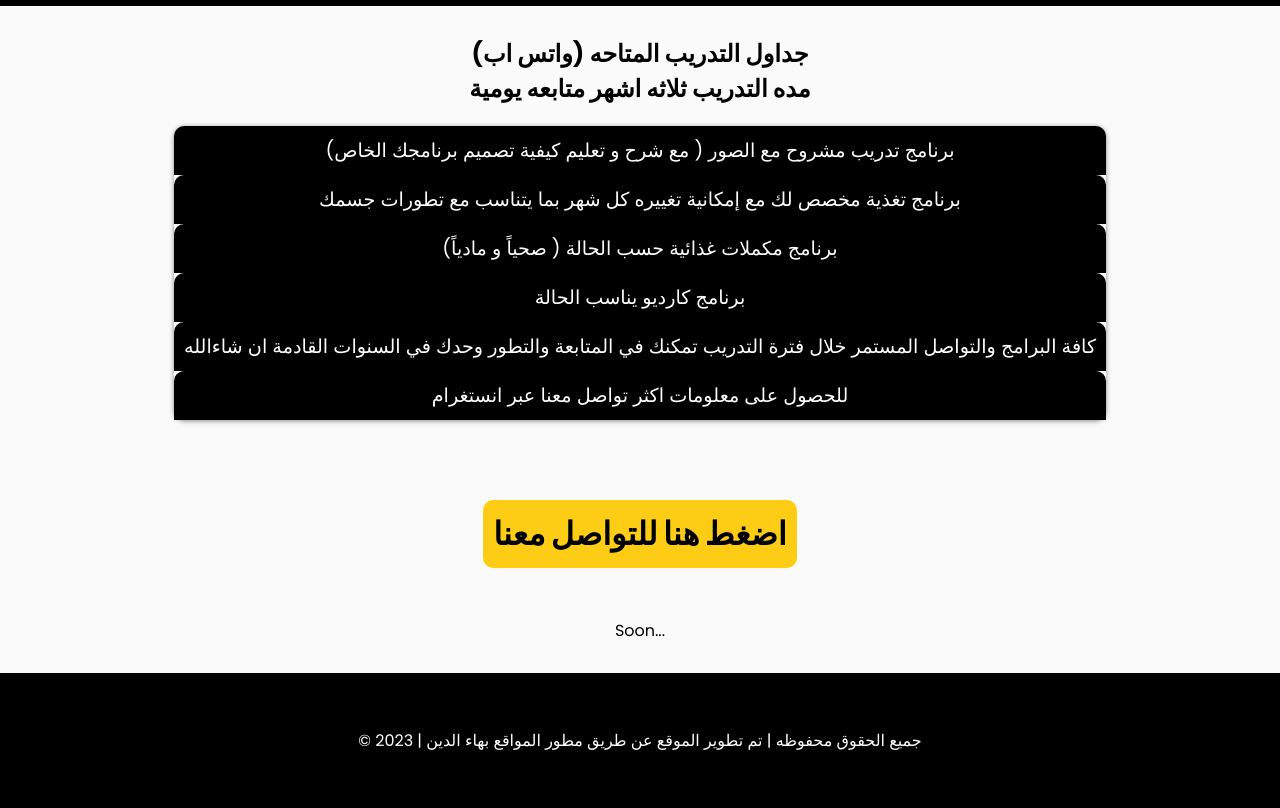
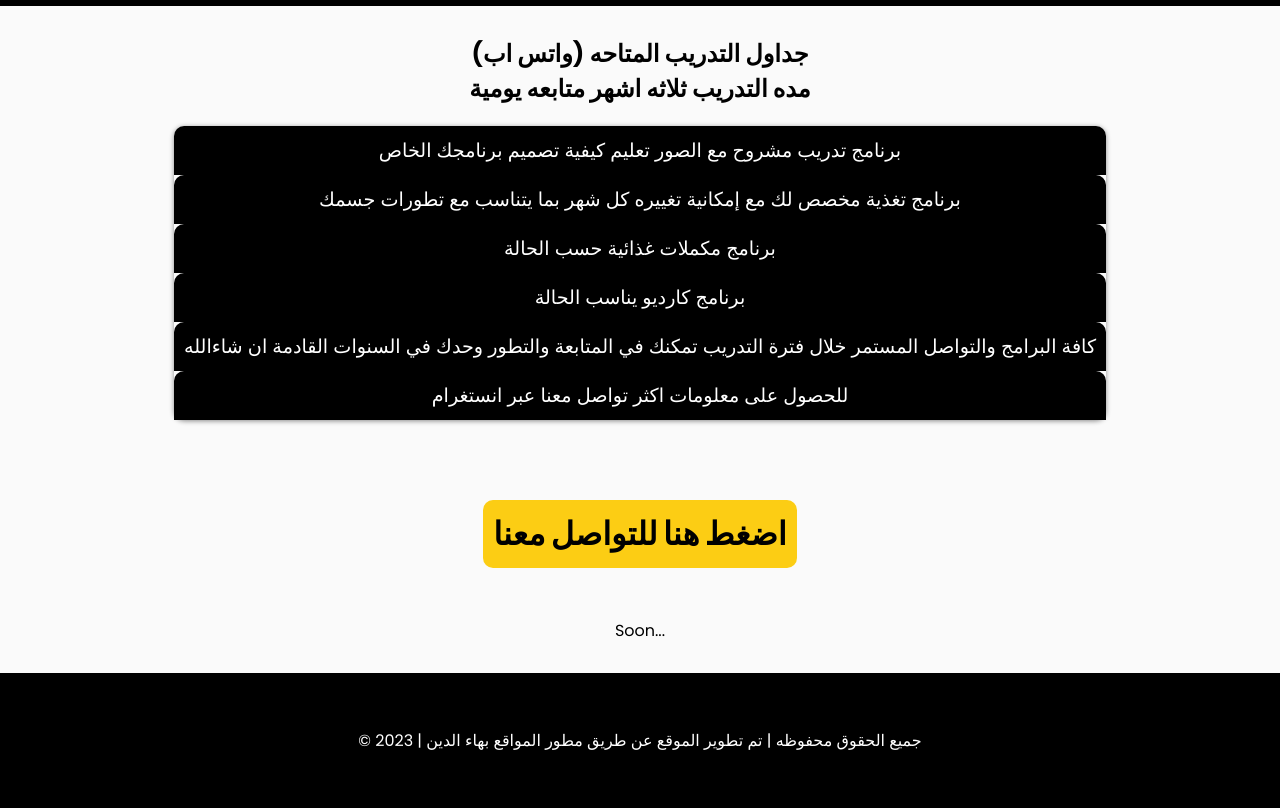
Before and after one commit to web4youse/MK-, a plain HTML site: page pages/contact.html in a window 1280 px wide. Shown: the part 134-942 px from the top of the page. Drawn offline with Linux system fonts and the light colour scheme; a script that the page names is missing.

Commit message:
Update contact.html

```diff
--- a/pages/contact.html
+++ b/pages/contact.html
@@ -26,8 +26,9 @@
                   <li><a href="../index.html">Home</a></li>
                   <li><a href="services.html">Results</a></li>
                   <li><a href="contact.html"></a></li>
+                    <li><a href="bmro.html">BMR</a></li>
                   <li><a href="bmr.html">Percentage</a></li>
-                    <li><a href="bmro.html">BMR</a></li>
+
 
 
 
@@ -43,9 +44,9 @@
         <h2>مده التدريب ثلاثه اشهر متابعه يومية</h2>
     <div class="area-form">
         <div class="table">
-            <p>(برنامج تدريب مشروح مع الصور ( مع شرح و تعليم كيفية تصميم برنامجك الخاص</p>
+            <p>برنامج تدريب مشروح مع الصور تعليم كيفية تصميم برنامجك الخاص</p>
                 <p>برنامج تغذية مخصص لك مع إمكانية تغييره كل شهر بما يتناسب مع تطورات جسمك</p>
-                    <p>(برنامج مكملات غذائية حسب الحالة ( صحياً و مادياً </p>
+                    <p>برنامج مكملات غذائية حسب الحالة </p>
                         <p>برنامج كارديو يناسب الحالة</p>
                             <p>كافة البرامج والتواصل المستمر خلال فترة التدريب تمكنك في المتابعة والتطور وحدك في السنوات القادمة ان شاءالله</p>
                             <p>للحصول على معلومات اكثر تواصل معنا عبر انستغرام</p>
```
